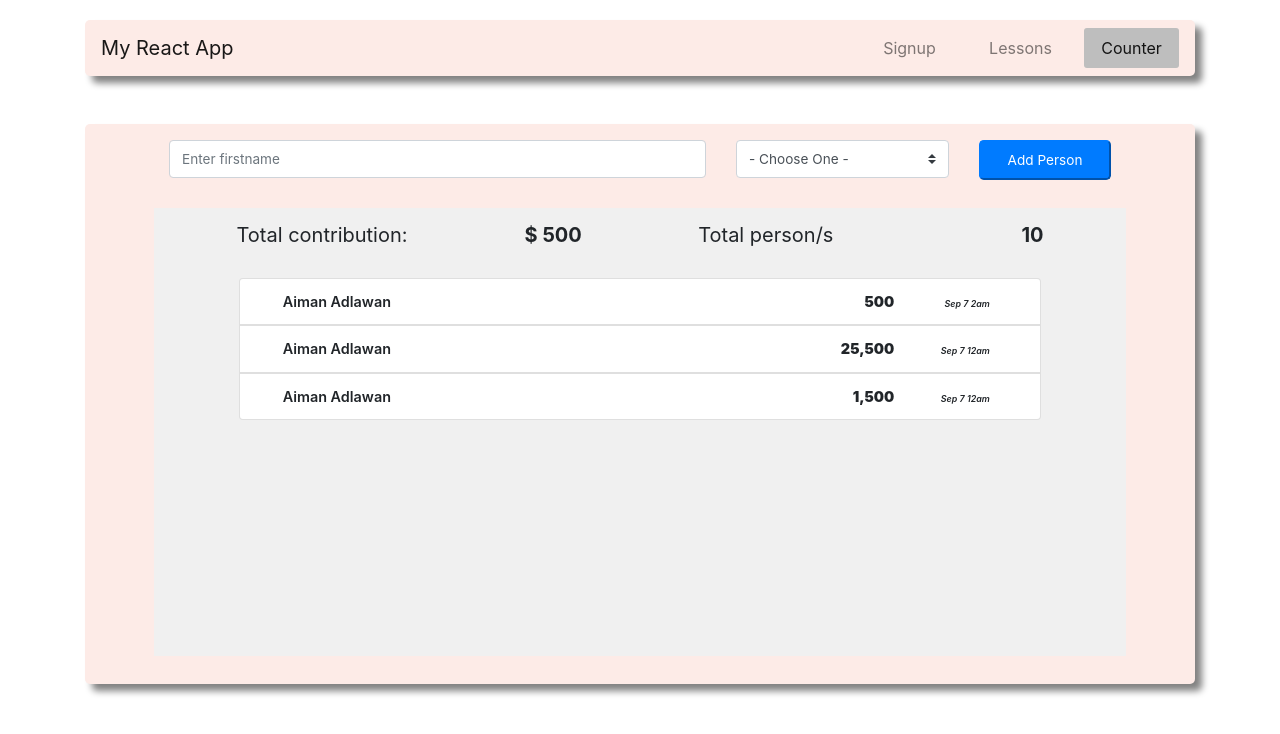
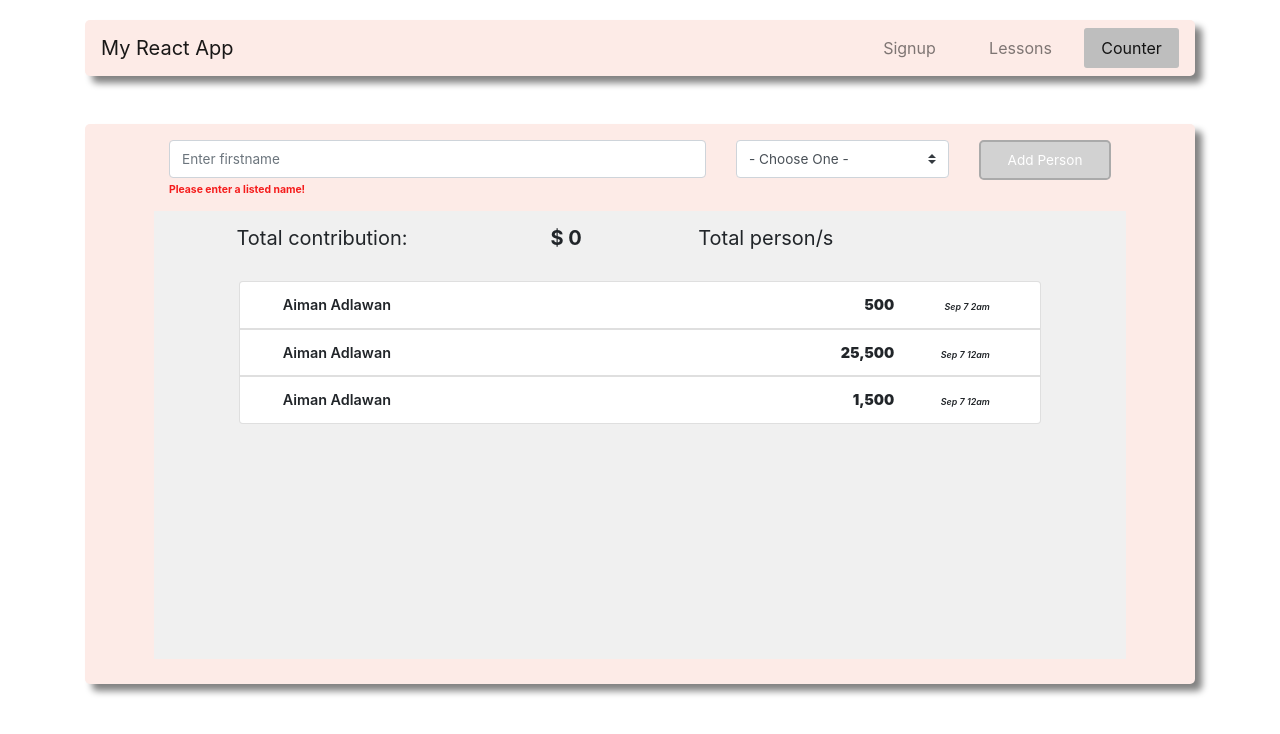
Before and after one commit to LeoEspinoza12/react_project_07, a React (Create React App) app: page /counter in a window 1280 px wide. Shown: the top 734 px of the page. Built offline with nearby package versions, Linux system fonts and the light colour scheme.

Commit message:
added another counter route for redux

```diff
--- a/package.json
+++ b/package.json
@@ -3,6 +3,7 @@
   "version": "0.1.0",
   "private": true,
   "dependencies": {
+    "numeral": "^2.0.6",
     "react": "^16.7.0",
     "react-dom": "^16.7.0",
     "react-redux": "^6.0.0",
--- a/src/UI/InputItems.js
+++ b/src/UI/InputItems.js
@@ -8,30 +8,44 @@ const InputItems = (props) => {
 
   switch(props.elementType){
     case('text'):
-      input = <input
+      input = <Fragment>
+                <input
                   type={props.elementType}
                   placeholder='Enter firstname'
                   className="form-control"
+                  name={props.name}
                   value={props.value}
-                        onChange={()=>props.change(props.elementType)} />
+                  onChange={(e)=>props.change(e, props.name)} />
+                {
+                  props.valid ? null : <small className="form-text text-muted">
+                                        Please enter a listed name!
+                                       </small>
+                }
+
+              </Fragment>
       break;
     case ('select'):
-      input = <select
+      input = <Fragment>
+                <select
                   className="custom-select"
-                  name='select'
+                  name={props.name}
                   value={props.value}
-                    onChange={()=>props.change(props.elementType)}>
+                  onChange={(e)=>props.change(e, props.name)}>
                     <option value="">- Choose One -</option>
-                <option value="1">10</option>
-                <option value="2">20</option>
-                <option value="3">50</option>
-                <option value="1">100</option>
-                <option value="2">150</option>
-                <option value="3">200</option>
+                    <option value="10">$ 10</option>
+                    <option value="20">$ 20</option>
+                    <option value="50">$ 50</option>
+                    <option value="100">$ 100</option>
+                    <option value="150">$ 150</option>
+                    <option value="200">$ 200</option>
                 </select>
+            </Fragment>
         break;
     case ('button'):
-      input = <button type="submit" className="btn-lg btn-primary">Add Person</button>
+      input = <button
+                type="submit"
+                className="btn-lg btn-primary"
+                disabled={props.disabled}>Add Person</button>
         break;
     default: return input
   }
--- a/src/UI/Message.js
+++ b/src/UI/Utils.js
@@ -1,4 +1,4 @@
-const Message = (input, valid) => {
+export const message = (input, valid) => {
 
     let message = null
       switch(input.toLowerCase()){
@@ -23,4 +23,11 @@ const Message = (input, valid) => {
     return message
 }
 
-export default Message
+
+export const buttonSwitchHandler = (value) => {
+
+    const checkifTrue = (val) => {
+      return val === true
+    }
+    return !value.every(checkifTrue)
+  }
--- a/src/UI/Validation.js
+++ b/src/UI/Validation.js
@@ -1,8 +1,10 @@
 
+import numeral from 'numeral'
 
 const Validation = (value, inputItem) => {
 
   let valid = null
+
   switch(inputItem.toLowerCase()){
     case('username'):
       const usernamePattern = /(?!^[0-9]*$)(?!^[a-zA-Z]*$)^([a-zA-Z0-9]{6,15})$/;
@@ -16,6 +18,17 @@ const Validation = (value, inputItem) => {
       const passwordPattern = /(?!^[0-9]*$)(?!^[a-zA-Z]*$)^([a-zA-Z0-9]{8,15})$/;
       value === '' ? valid=null : valid=passwordPattern.test(value)
         break;
+    case ('nameentered'):
+      const namePattern = /[\w\s]+/
+      value === '' || value.length <= 1 ? valid=false : valid=namePattern.test(value)
+        break;
+    case ('amountentered'):
+      value.length <= 1 ? valid=false : valid=true
+        break;
+    case ('amount'):
+      let val = String(value)
+      val.length >= 4 ? valid=numeral(val).format('0,0') : valid=val
+      break;
     default:
       return null
   }
--- a/src/components/Counter/Counter.js
+++ b/src/components/Counter/Counter.js
@@ -1,6 +1,7 @@
 import React, { Component } from 'react'
 
 import InputArea from './InputArea/InputArea'
+import ListSummary from './ListSummary/ListSummary'
 import Fragment from '../../UI/Fragment'
 import './Counter.css'
 
@@ -8,15 +9,46 @@ import './Counter.css'
 
 class Counter extends Component {
 
+  state ={
+    lists: [],
+    totals: [],
+  }
 
 
+  componentWillMount(){
+    console.log('asdf')
+  }
+
+
+  enterList=(listItem)=>{
+    const list = this.state.lists
+    list.push(listItem)
+    this.setState({lists: list})
+
+
+    let totalAmount = 0
+    let persons = null
+    for(let key in this.state.lists){
+      totalAmount += this.state.lists[key].amount
+      persons += 1
+    }
+    this.setState({
+      totals: {
+        amount: totalAmount,
+        persons: persons
+      }
+    })
+  }
+
   render() {
+    console.log(this.state.lists)
     return (
       <Fragment>
         <div className="container Counter">
 
         {/* input starts */}
-        <InputArea />
+        <InputArea
+          submitList={this.enterList}/>
 
 
 
@@ -24,15 +56,9 @@ class Counter extends Component {
 
         {/* List Starts */}
         <div className="ContriLists">
+          <ListSummary
+            summary={this.state.totals}/>
 
-          <div className="row ContriSummary">
-            <div className="col-sm-6">
-              <p>Total contribution: <b className='float-right'>$ 500</b></p>
-            </div>
-            <div className="col-sm-6">
-              <p>Total person/s <b className="float-right">10</b></p>
-            </div>
-          </div>
 
           <div className="ContributionList">
             <ul className="list-group">
--- a/src/components/Counter/InputArea/InputArea.css
+++ b/src/components/Counter/InputArea/InputArea.css
@@ -13,3 +13,15 @@
 .InputCounter button {
   width: 100%;
 }
+
+.InputCounter button:disabled {
+  background: rgb(210,210,210);
+  border: 2px solid rgb(170,170,170)
+}
+
+.InputCounter small {
+  font-size: 0.65em;
+  color: rgb(245, 28, 28) !important;
+  font-weight: 700;
+  margin-bottom: 0 !important;
+}
--- a/src/components/Counter/InputArea/InputArea.js
+++ b/src/components/Counter/InputArea/InputArea.js
@@ -1,47 +1,92 @@
 import React, { Component } from 'react'
 import Fragment from '../../../UI/Fragment'
 import InputItem from '../../../UI/InputItems'
+import validation from '../../../UI/Validation'
+import {buttonSwitchHandler} from '../../../UI/Utils'
+import {withRouter} from 'react-router-dom'
 import './InputArea.css'
 
 class InputArea extends Component {
-  state ={
-    name: '',
-    amount: ''
+
+  state = {
+    enteredPerson: {
+      nameEntered: {
+        value: '',
+        valid: false
+      },
+      amountEntered: {
+        value: '',
+        valid: false
+      },
+      disabled: true,
+    },
   }
 
-  change(input){
+  changeHandler = (e, inputName)=>{
+    const entry = { ...this.state.enteredPerson }
 
+    const changeEntry = entry[inputName]
+    changeEntry.value = e.target.value
+    changeEntry.valid = validation(changeEntry.value, inputName)
+
+    let btnValues = []
+    for(let key in entry){
+      btnValues.push(entry[key].valid)
+    }
+    btnValues.splice(2,2)
+
+    entry.disabled = buttonSwitchHandler(btnValues)
+    this.setState({enteredPerson: entry})
   }
 
-  submit(){
 
+
+  submit =(e)=>{
+    e.preventDefault()
+    let time = new Date()
+    const person  = {
+        name: this.state.enteredPerson.nameEntered.value,
+        amount: this.state.enteredPerson.amountEntered.value,
+        time: time
       }
+    const entry = { ...this.state.enteredPerson }
+
+    this.props.submitList(person)
+  }
+
+
 
   render() {
     return (
       <Fragment>
+        <form onSubmit={this.submit}>
         <div className="row InputCounter">
           <div className="col-sm-7">
             <InputItem
               elementType='text'
               placeholder='Enter firstname'
-                value={this.state.name}
-                change={this.change}/>
+              name='nameEntered'
+              value={this.state.enteredPerson.nameEntered.value}
+              valid={this.state.enteredPerson.nameEntered.valid}
+              change={this.changeHandler}/>
           </div>
           <div className="col-sm-3 input-group mb-3">
             <InputItem
               elementType='select'
-                value={this.state.amount}
-                change={this.change}/>
+              name='amountEntered'
+              value={this.state.enteredPerson.amountEntered.value}
+              change={this.changeHandler}/>
           </div>
           <div className="col-sm-2">
             <InputItem
-                elementType='button'/>
+              elementType='button'
+              disabled={this.state.enteredPerson.disabled}/>
           </div>
         </div>
+      </form>
       </Fragment>
     )
   }
 }
 
-export default InputArea
+export default withRouter(InputArea)
--- /dev/null
+++ b/src/components/Counter/ListSummary/ListSummary.js
@@ -0,0 +1,25 @@
+import React from 'react'
+
+import Fragment from '../../../UI/Fragment'
+import validation from '../../../UI/Validation'
+
+const ListSummary =(props) =>{
+
+
+
+
+  return (
+    <Fragment>
+      <div className="row ContriSummary">
+        <div className="col-sm-6">
+          <p>Total contribution:
+            <b className='float-right'>$ {validation(props.summary.amount, 'amount')}</b></p>
+        </div>
+        <div className="col-sm-6">
+          <p>Total person/s <b className="float-right">{props.summary.persons}</b></p>
+        </div>
+      </div>
+    </Fragment>
+  )
+}
+export default ListSummary
--- a/src/components/Signup/Input/Input.css
+++ b/src/components/Signup/Input/Input.css
@@ -13,7 +13,6 @@
   color: rgb(245,28,28) !important;
   font-weight: 700;
   margin-bottom: 0 !important;
-
 }
 
 .SignupOne button {
--- a/src/components/Signup/Input/Input.js
+++ b/src/components/Signup/Input/Input.js
@@ -1,6 +1,6 @@
 import React from 'react'
 import Fragment from '../../../UI/Fragment'
-import message from '../../../UI/Message'
+import {message} from '../../../UI/Utils'
 import './Input.css'
 
 const Input = (props) => {
```
Also changed, not shown: src/components/Counter/ListSummary/ListSummary.css (added), 1 other file (tests, documents, lock files or other folders). Lines whose indentation alone changed are shown as unchanged.
